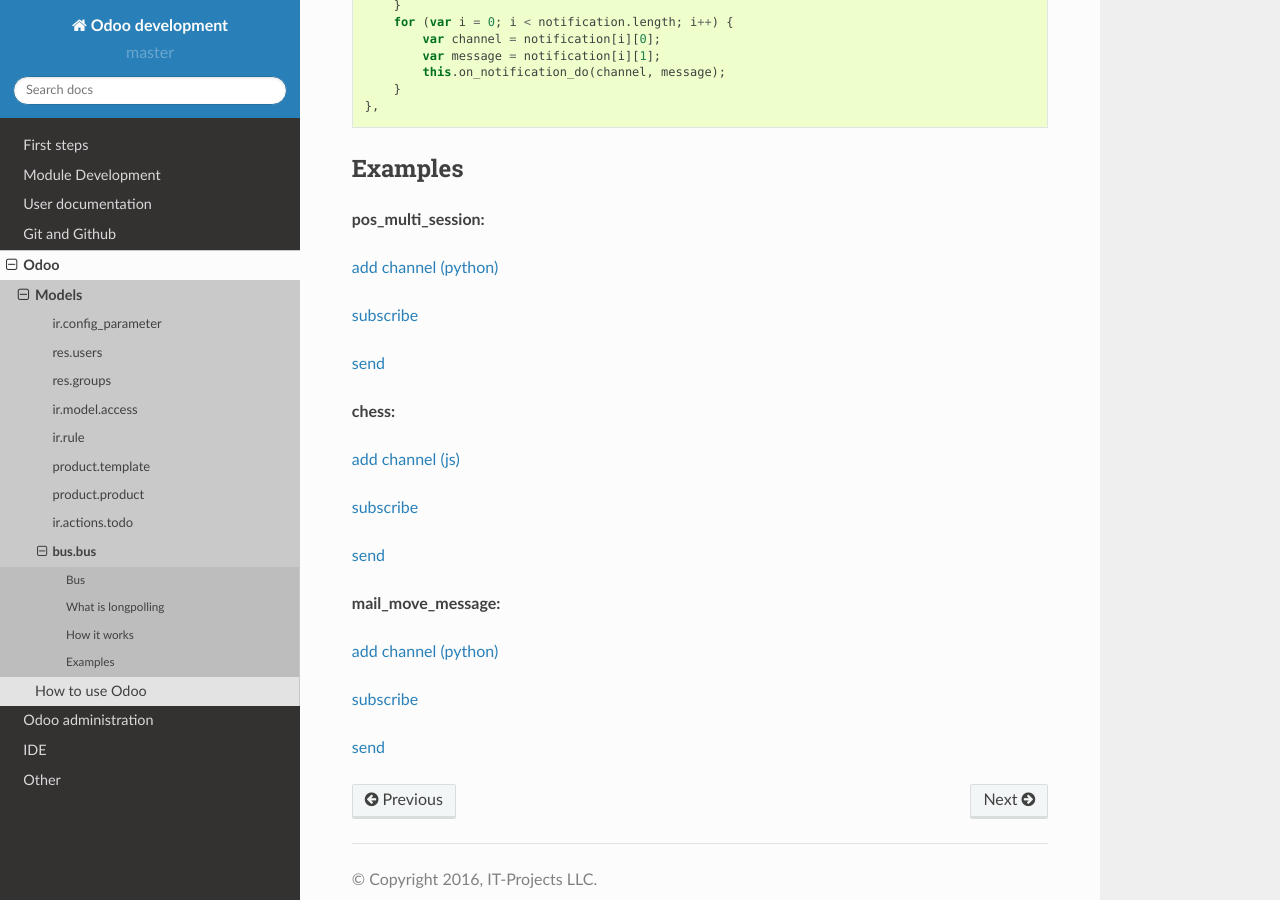
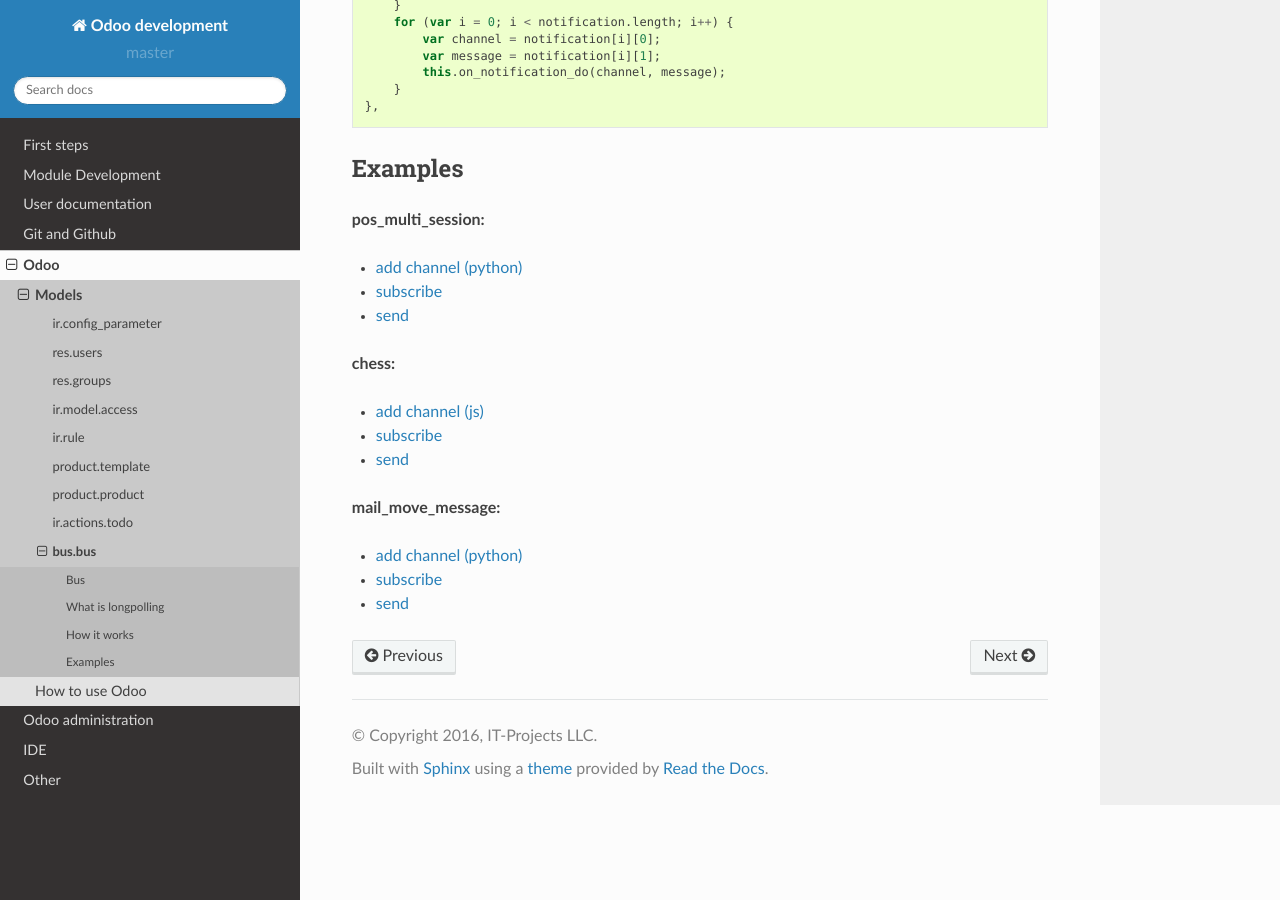
Before and after one commit to itpp-labs/odoo-development, a Sphinx documentation site: the page built from docs/odoo/models/bus.bus.rst, in a window 1280 px wide and 900 px high, scrolled down 3433 px. Built offline with Sphinx 7.4.7 and the Read the Docs theme 2.0.0, drawn with Linux system fonts in a browser that asks for light colours; pages that are not in the unit, such as notebooks, are missing from menus.

Commit message:
[DOC] updated Examples section

```diff
--- a/docs/odoo/models/bus.bus.rst
+++ b/docs/odoo/models/bus.bus.rst
@@ -167,24 +167,24 @@
 ========
 **pos_multi_session:**
 
-`add channel (python) <https://github.com/it-projects-llc/pos-addons/blob/9.0/pos_multi_session/controllers/pos_multi_session.py#L18>`_
+* `add channel (python) <https://github.com/it-projects-llc/pos-addons/blob/9.0/pos_multi_session/controllers/pos_multi_session.py#L18>`_
 
-`subscribe <https://github.com/it-projects-llc/pos-addons/blob/9.0/pos_multi_session/static/src/js/pos_multi_session.js#L411>`_
+* `subscribe <https://github.com/it-projects-llc/pos-addons/blob/9.0/pos_multi_session/static/src/js/pos_multi_session.js#L411>`_
 
-`send <https://github.com/it-projects-llc/pos-addons/blob/9.0/pos_multi_session/pos_multi_session_models.py#L25>`_
+* `send <https://github.com/it-projects-llc/pos-addons/blob/9.0/pos_multi_session/pos_multi_session_models.py#L25>`_
 
 **chess:**
 
-`add channel (js) <https://github.com/GabbasovDinar/addons-dev/blob/website-addons-8.0-chess/chess/static/js/chesschat.js#L11-L14>`_
+* `add channel (js) <https://github.com/GabbasovDinar/addons-dev/blob/website-addons-8.0-chess/chess/static/js/chesschat.js#L11-L14>`_
 
-`subscribe <https://github.com/GabbasovDinar/addons-dev/blob/website-addons-8.0-chess/chess/models/chess.py#L282-L288>`_
+* `subscribe <https://github.com/GabbasovDinar/addons-dev/blob/website-addons-8.0-chess/chess/models/chess.py#L282-L288>`_
 
-`send <https://github.com/GabbasovDinar/addons-dev/blob/website-addons-8.0-chess/chess/static/js/chesschat.js#L134-L145>`_
+* `send <https://github.com/GabbasovDinar/addons-dev/blob/website-addons-8.0-chess/chess/static/js/chesschat.js#L134-L145>`_
 
 **mail_move_message:**
 
-`add channel (python) <https://github.com/x620/mail-addons/blob/9.0-mail_move_message/mail_move_message/controllers/main.py#L15>`_
+* `add channel (python) <https://github.com/x620/mail-addons/blob/9.0-mail_move_message/mail_move_message/controllers/main.py#L15>`_
 
-`subscribe <https://github.com/x620/mail-addons/blob/9.0-mail_move_message/mail_base/static/src/js/base.js#L1150-L1152>`_
+* `subscribe <https://github.com/x620/mail-addons/blob/9.0-mail_move_message/mail_base/static/src/js/base.js#L1150-L1152>`_
 
-`send <https://github.com/x620/mail-addons/blob/9.0-mail_move_message/mail_move_message/mail_move_message_models.py#L312>`_
+* `send <https://github.com/x620/mail-addons/blob/9.0-mail_move_message/mail_move_message/mail_move_message_models.py#L312>`_
```
